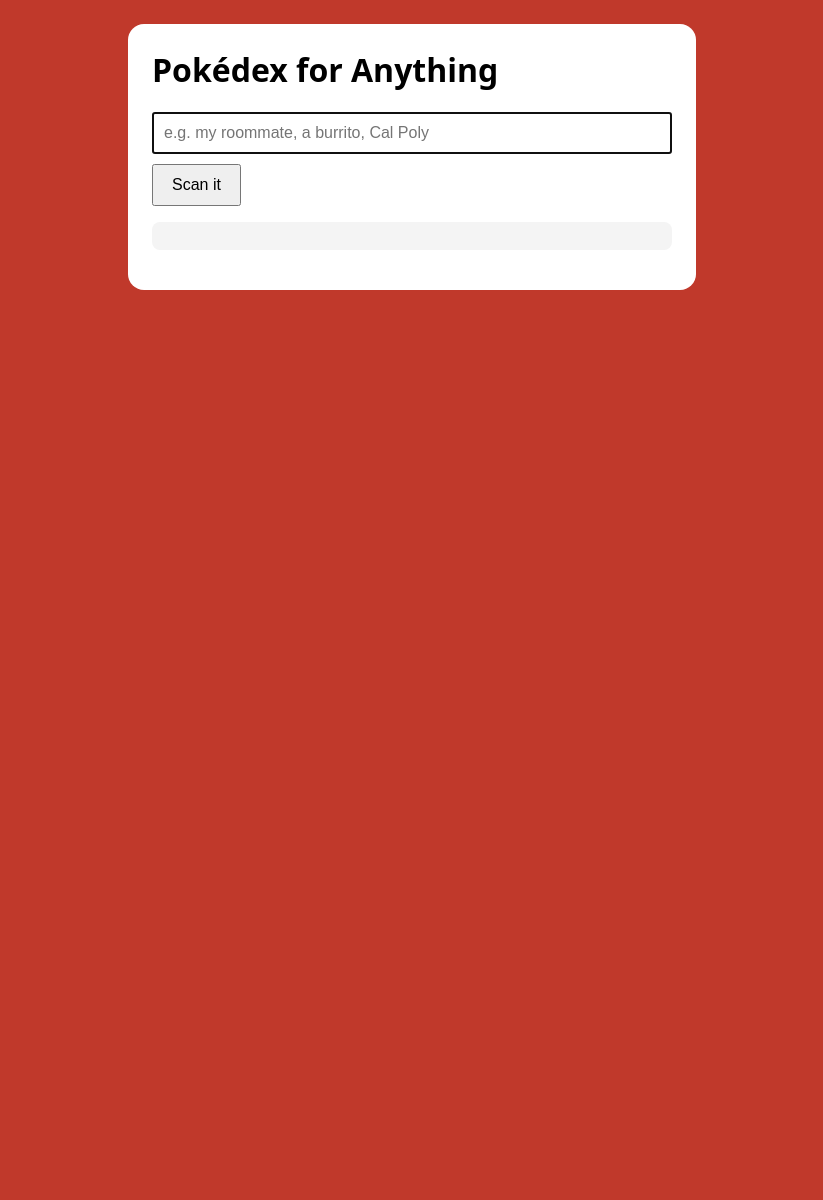
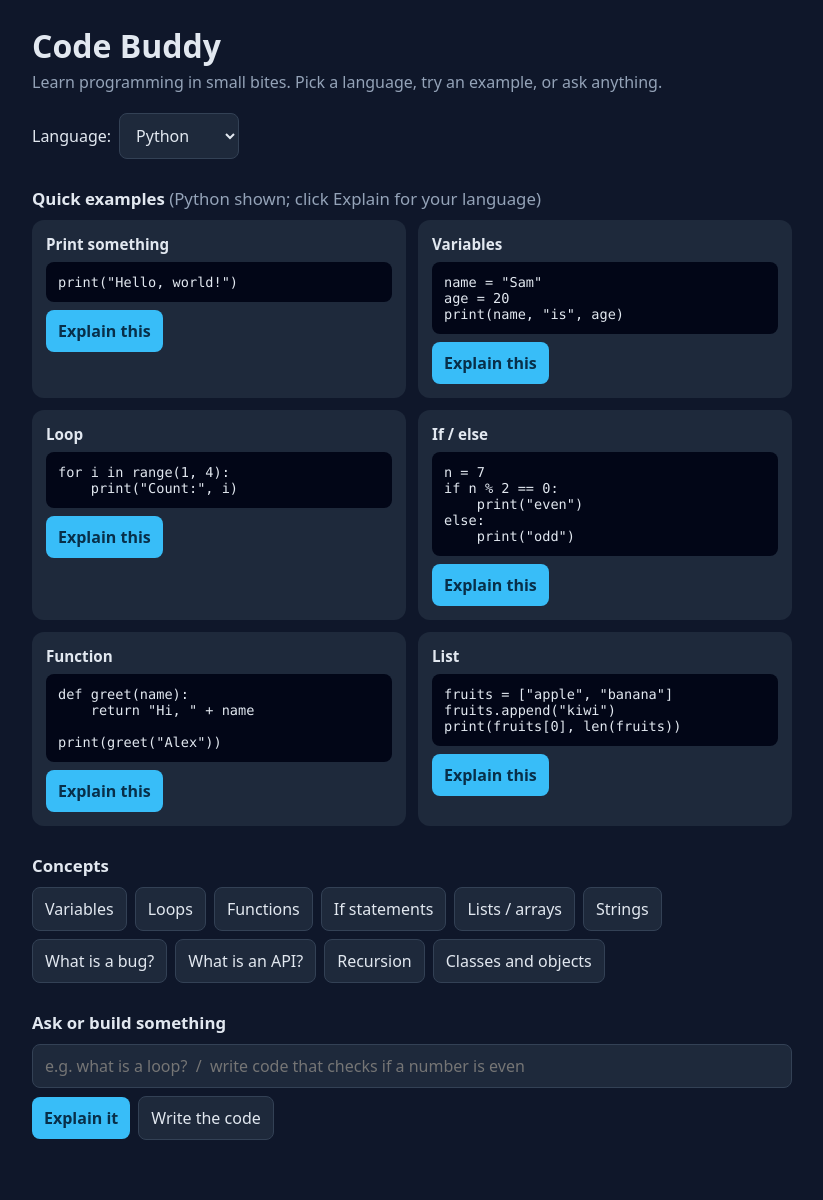
Before and after one commit to luisscheibe9-git/my-api-app, a Flask app: page / in a window 1280 px wide. Shown: the whole page, without its empty margins (228-1051 px from the left). Before the commit the page ends 290 px from the top, so only its background shows below. Run offline with Flask 3, Linux system fonts and the light colour scheme.

Commit message:
Turn app into Code Buddy beginner programming tutor
Co-Authored-By: Claude Sonnet 5.5 <noreply@anthropic.com>

````diff
--- a/app.py
+++ b/app.py
@@ -3,17 +3,26 @@ import os
 from dotenv import load_dotenv
 from flask import Flask, jsonify, render_template, request
 from google import genai
+from google.genai import types
 
 load_dotenv()
 MODEL = os.getenv("GEMINI_MODEL", "gemini-3.8-flash")
 client = genai.Client(api_key=os.getenv("GEMINI_API_KEY"))
 app = Flask(__name__)
 
-PROMPT = (
-    "You are a Pokedex entry writer. Write a fun, short Pokedex entry for: {thing}.\n"
-    "Include: a Pokemon-style name, Type, Height/Weight, a 2-sentence description, "
-    "and 2 signature moves. Keep it under 120 words."
+SYSTEM = (
+    "You are a friendly programming tutor for complete beginners. "
+    "Use short sentences, plain words, and everyday analogies. "
+    "Keep answers under 200 words plus code. Code examples must be short (under 15 lines), "
+    "runnable, and commented. Use fenced code blocks tagged with the language. "
+    "Always answer in the language the student selected."
 )
+
+MODES = {
+    "explain": "Explain this concept to a beginner, with one tiny example: {text}",
+    "code": "Write short, simple code that does this, then explain it in 2-3 bullets: {text}",
+    "example": "Explain what this code does, line by line, in simple terms:\n{text}",
+}
 
 
 @app.route("/")
@@ -21,18 +30,24 @@ def index():
     return render_template("index.html")
 
 
-@app.route("/api/entry", methods=["POST"])
-def entry():
-    thing = (request.json or {}).get("thing", "").strip()
-    if not thing:
-        return jsonify(error="Type something first."), 400
+@app.route("/api/ask", methods=["POST"])
+def ask():
+    data = request.json or {}
+    mode = data.get("mode", "explain")
+    lang = str(data.get("lang", "Python"))[:20]
+    text = str(data.get("text", "")).strip()[:1000]
+    if mode not in MODES or not text:
+        return jsonify(error="Type a question first."), 400
+    prompt = f"Language: {lang}\n" + MODES[mode].format(text=text)
     try:
         resp = client.models.generate_content(
-            model=MODEL, contents=PROMPT.format(thing=thing[:200])
+            model=MODEL,
+            contents=prompt,
+            config=types.GenerateContentConfig(system_instruction=SYSTEM),
         )
         return jsonify(text=resp.text)
     except Exception as e:
-        return jsonify(error=f"Request failed: {e}"), 500
+        return jsonify(error=f"Request failed (try again in a few seconds): {e}"), 500
 
 
 if __name__ == "__main__":
--- a/templates/index.html
+++ b/templates/index.html
@@ -3,39 +3,110 @@
 <head>
 <meta charset="utf-8">
 <meta name="viewport" content="width=device-width, initial-scale=1">
-<title>Pokédex for Anything</title>
+<title>Code Buddy</title>
 <style>
-  body { font-family: system-ui, sans-serif; background: #c0392b; margin: 0; padding: 24px; }
-  main { max-width: 520px; margin: 0 auto; background: #fff; border-radius: 16px; padding: 24px; }
-  h1 { margin-top: 0; }
-  input { width: 100%; padding: 10px; font-size: 16px; box-sizing: border-box; }
-  button { margin-top: 10px; padding: 10px 18px; font-size: 16px; cursor: pointer; }
-  pre { white-space: pre-wrap; font-family: inherit; background: #f4f4f4; padding: 14px; border-radius: 8px; }
-  .err { color: #c0392b; }
+  :root { --bg:#0f172a; --card:#1e293b; --ink:#e2e8f0; --muted:#94a3b8; --accent:#38bdf8; --code:#020617; }
+  * { box-sizing: border-box; }
+  body { font-family: system-ui, sans-serif; background: var(--bg); color: var(--ink); margin: 0; padding: 24px 16px 60px; }
+  main { max-width: 760px; margin: 0 auto; }
+  h1 { margin: 0 0 4px; } h2 { font-size: 1.05rem; margin: 28px 0 10px; }
+  .sub { color: var(--muted); margin: 0 0 20px; }
+  .row { display: flex; gap: 8px; flex-wrap: wrap; align-items: center; }
+  select, input, button { font: inherit; padding: 10px 12px; border-radius: 8px; border: 1px solid #334155; background: var(--card); color: var(--ink); }
+  input { flex: 1; min-width: 200px; }
+  button { cursor: pointer; background: var(--accent); color: #082f49; border: 0; font-weight: 600; }
+  button.ghost { background: var(--card); color: var(--ink); border: 1px solid #334155; font-weight: 400; }
+  button:hover { filter: brightness(1.1); }
+  .chips { display: flex; gap: 8px; flex-wrap: wrap; }
+  .cards { display: grid; grid-template-columns: repeat(auto-fit, minmax(260px, 1fr)); gap: 12px; }
+  .card { background: var(--card); border-radius: 12px; padding: 14px; }
+  .card h3 { margin: 0 0 8px; font-size: .95rem; }
+  pre { background: var(--code); padding: 12px; border-radius: 8px; overflow-x: auto; margin: 8px 0; font-size: .85rem; }
+  code { font-family: ui-monospace, Consolas, monospace; }
+  p code { background: var(--code); padding: 1px 5px; border-radius: 4px; }
+  #out { background: var(--card); border-radius: 12px; padding: 14px 16px; margin-top: 16px; min-height: 60px; line-height: 1.55; }
+  #out:empty { display: none; }
+  .err { color: #fca5a5; }
 </style>
 </head>
 <body>
 <main>
-  <h1>Pokédex for Anything</h1>
-  <input id="thing" placeholder="e.g. my roommate, a burrito, Cal Poly" autofocus>
-  <button id="go">Scan it</button>
-  <pre id="out"></pre>
+  <h1>Code Buddy</h1>
+  <p class="sub">Learn programming in small bites. Pick a language, try an example, or ask anything.</p>
+
+  <div class="row">
+    <label for="lang">Language:</label>
+    <select id="lang">
+      <option>Python</option><option>JavaScript</option><option>Java</option><option>C</option>
+    </select>
+  </div>
+
+  <h2>Quick examples <span style="color:var(--muted);font-weight:400">(Python shown; click Explain for your language)</span></h2>
+  <div class="cards" id="cards"></div>
+
+  <h2>Concepts</h2>
+  <div class="chips" id="chips"></div>
+
+  <h2>Ask or build something</h2>
+  <div class="row">
+    <input id="text" placeholder="e.g. what is a loop?  /  write code that checks if a number is even">
+  </div>
+  <div class="row" style="margin-top:8px">
+    <button id="explain">Explain it</button>
+    <button id="code" class="ghost">Write the code</button>
+  </div>
+
+  <div id="out"></div>
 </main>
+
 <script>
-  const out = document.getElementById("out");
-  async function scan() {
-    const thing = document.getElementById("thing").value;
-    out.className = ""; out.textContent = "Scanning...";
-    const r = await fetch("/api/entry", {
-      method: "POST", headers: {"Content-Type": "application/json"},
-      body: JSON.stringify({thing})
-    });
+const EXAMPLES = [
+  {t: "Print something", c: 'print("Hello, world!")'},
+  {t: "Variables", c: 'name = "Sam"\nage = 20\nprint(name, "is", age)'},
+  {t: "Loop", c: 'for i in range(1, 4):\n    print("Count:", i)'},
+  {t: "If / else", c: 'n = 7\nif n % 2 == 0:\n    print("even")\nelse:\n    print("odd")'},
+  {t: "Function", c: 'def greet(name):\n    return "Hi, " + name\n\nprint(greet("Alex"))'},
+  {t: "List", c: 'fruits = ["apple", "banana"]\nfruits.append("kiwi")\nprint(fruits[0], len(fruits))'},
+];
+const CONCEPTS = ["Variables", "Loops", "Functions", "If statements", "Lists / arrays", "Strings", "What is a bug?", "What is an API?", "Recursion", "Classes and objects"];
+
+const $ = id => document.getElementById(id);
+const out = $("out");
+const esc = s => s.replace(/&/g,"&amp;").replace(/</g,"&lt;").replace(/>/g,"&gt;");
+
+function render(md) {
+  const parts = md.split(/```/);
+  return parts.map((p, i) => {
+    if (i % 2) return "<pre><code>" + esc(p.replace(/^[^\n]*\n/, "")) + "</code></pre>";
+    return esc(p).split(/\n{2,}/).map(x =>
+      "<p>" + x.replace(/\*\*(.+?)\*\*/g,"<b>$1</b>").replace(/`([^`]+)`/g,"<code>$1</code>").replace(/\n/g,"<br>") + "</p>"
+    ).join("");
+  }).join("");
+}
+
+async function ask(mode, text) {
+  if (!text.trim()) return;
+  out.className = ""; out.textContent = "Thinking...";
+  out.scrollIntoView({behavior: "smooth", block: "nearest"});
+  try {
+    const r = await fetch("/api/ask", {method: "POST", headers: {"Content-Type": "application/json"},
+      body: JSON.stringify({mode, text, lang: $("lang").value})});
     const j = await r.json();
     if (j.error) { out.className = "err"; out.textContent = j.error; }
-    else out.textContent = j.text;
-  }
-  document.getElementById("go").onclick = scan;
-  document.getElementById("thing").addEventListener("keydown", e => { if (e.key === "Enter") scan(); });
+    else out.innerHTML = render(j.text);
+  } catch (e) { out.className = "err"; out.textContent = "Could not reach the server."; }
+}
+
+$("cards").innerHTML = EXAMPLES.map((e, i) =>
+  `<div class="card"><h3>${e.t}</h3><pre><code>${esc(e.c)}</code></pre><button data-i="${i}">Explain this</button></div>`).join("");
+$("cards").onclick = e => { const i = e.target.dataset.i; if (i !== undefined) ask("example", EXAMPLES[i].c); };
+
+$("chips").innerHTML = CONCEPTS.map(c => `<button class="ghost">${c}</button>`).join("");
+$("chips").onclick = e => { if (e.target.tagName === "BUTTON") ask("explain", e.target.textContent); };
+
+$("explain").onclick = () => ask("explain", $("text").value);
+$("code").onclick = () => ask("code", $("text").value);
+$("text").addEventListener("keydown", e => { if (e.key === "Enter") ask("explain", $("text").value); });
 </script>
 </body>
 </html>
````
Also changed, not shown: README.md.
